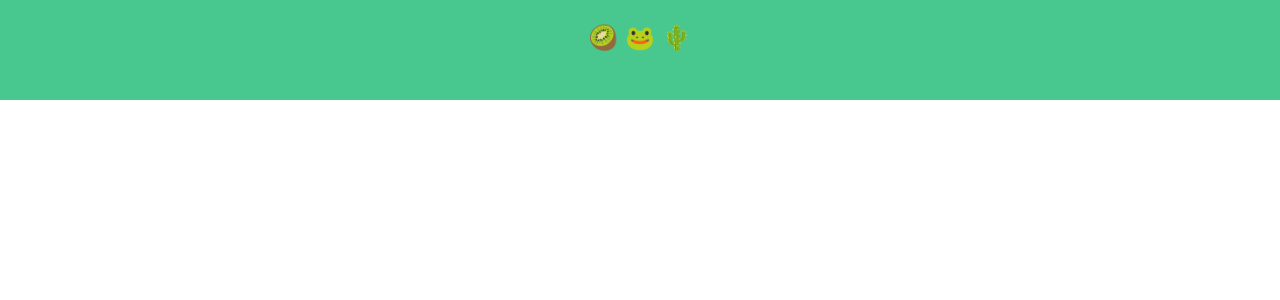
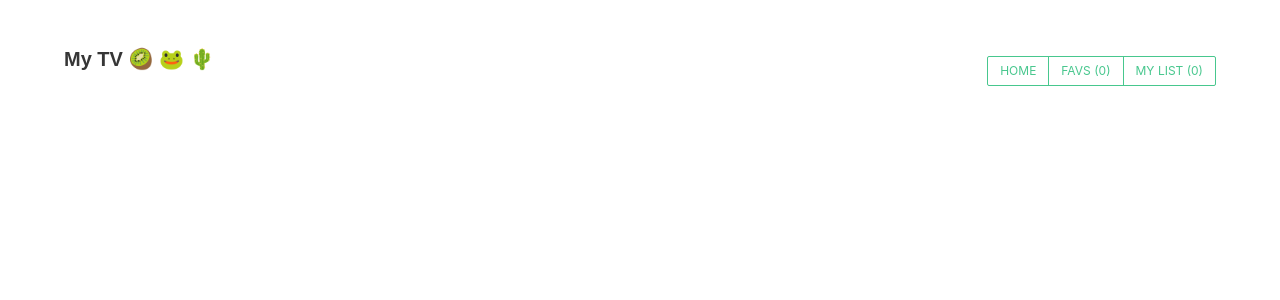
Before and after one commit to kiwanska/upgraded-parakeet, a React (Create React App) app: page / in a window 1280 px wide. Shown: the top 300 px of the page. Built offline with nearby package versions, Linux system fonts and the light colour scheme.

Commit message:
:sparkles: Implement header

```diff
--- a/package.json
+++ b/package.json
@@ -5,6 +5,7 @@
   "dependencies": {
     "bulma": "^0.7.1",
     "node-sass-chokidar": "^1.3.0",
+    "prop-types": "^15.6.1",
     "react": "^16.4.0",
     "react-dom": "^16.4.0",
     "react-scripts": "1.1.4"
--- a/src/App.js
+++ b/src/App.js
@@ -1,13 +1,19 @@
 import React, { Component } from 'react';
-import './App.css';
+import Header from './elements/Header'
 
 class App extends Component {
+  state = {
+    favourites: [],
+    watchList: [],
+  }
+
   render() {
     return (
-      <div className="parakeet">
-        <header className="parakeet__header hero is-success">
-          <h1 className="parakeet__title">🥝 🐸 🌵</h1>
-        </header>
+      <div className='parakeet'>
+        <Header
+          favCount={this.state.favourites.length}
+          listCount={this.state.watchList.length}
+        />
       </div>
     );
   }
--- /dev/null
+++ b/src/elements/Header.jsx
@@ -0,0 +1,41 @@
+import React from 'react'
+import PropTypes from 'prop-types'
+
+const Header = ({
+  favCount,
+  listCount,
+}) => (
+  <section className='section'>
+    <div className='container'>
+      <header className='header level'>
+        <h1 className='header__title title is-5'>My TV 🥝 🐸 🌵</h1>
+        <nav className='level'>
+          <div className='field has-addons'>
+            <p className='control'>
+              <button className='button is-small is-success is-outlined'>
+                HOME
+              </button>
+            </p>
+            <p className='control'>
+              <button className='button is-small is-success is-outlined'>
+                FAVS&nbsp;({favCount})
+              </button>
+            </p>
+            <p className='control'>
+              <button className='button is-small is-success is-outlined'>
+                MY LIST&nbsp;({listCount})
+              </button>
+            </p>
+          </div>
+        </nav>
+      </header>
+    </div>
+  </section>
+)
+
+Header.propTypes = {
+  favCount: PropTypes.number.isRequired,
+  listCount: PropTypes.number.isRequired,
+}
+
+export default Header
--- a/src/index.js
+++ b/src/index.js
@@ -2,7 +2,6 @@ import React from 'react';
 import ReactDOM from 'react-dom';
 import App from './App';
 import 'bulma/css/bulma.css'
-import registerServiceWorker from './registerServiceWorker';
+import './App.css';
 
 ReactDOM.render(<App />, document.getElementById('root'));
-registerServiceWorker();
```
Also changed, not shown: 2 other files (tests, documents, lock files or other folders).
